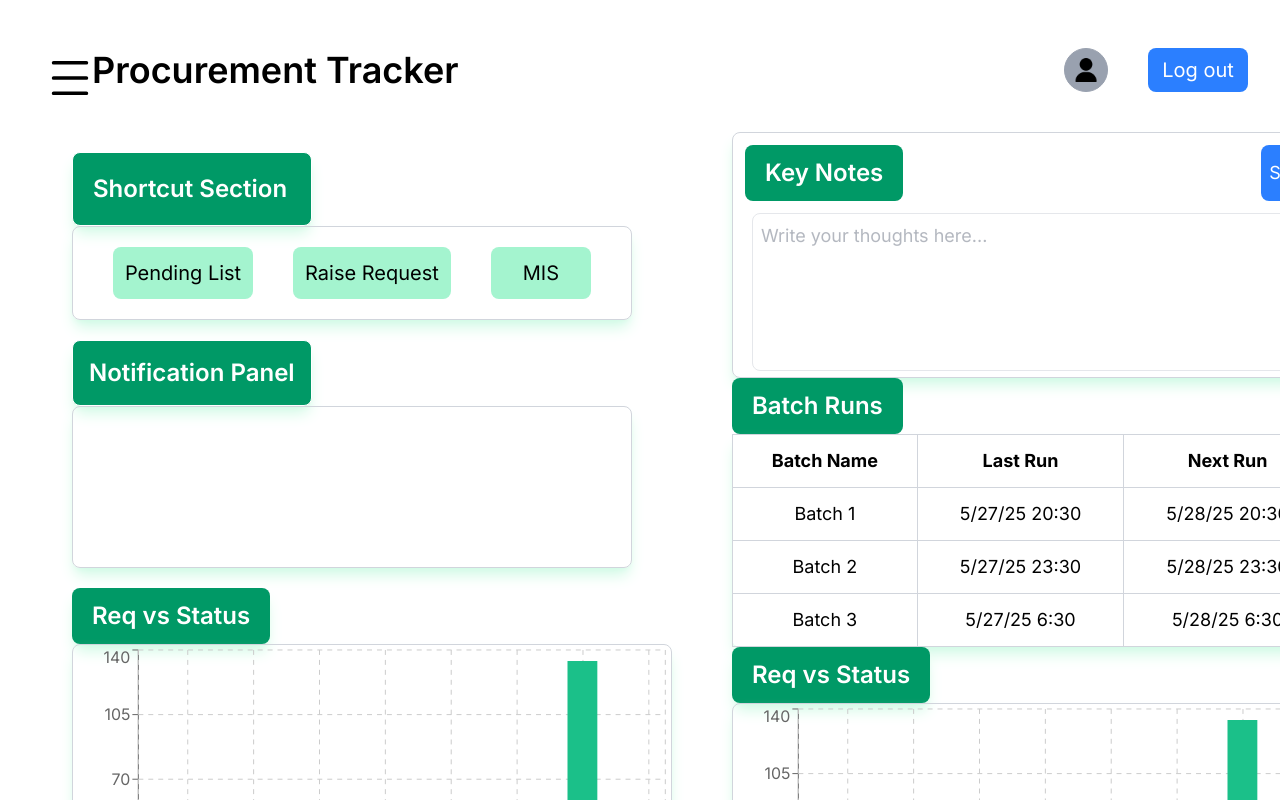
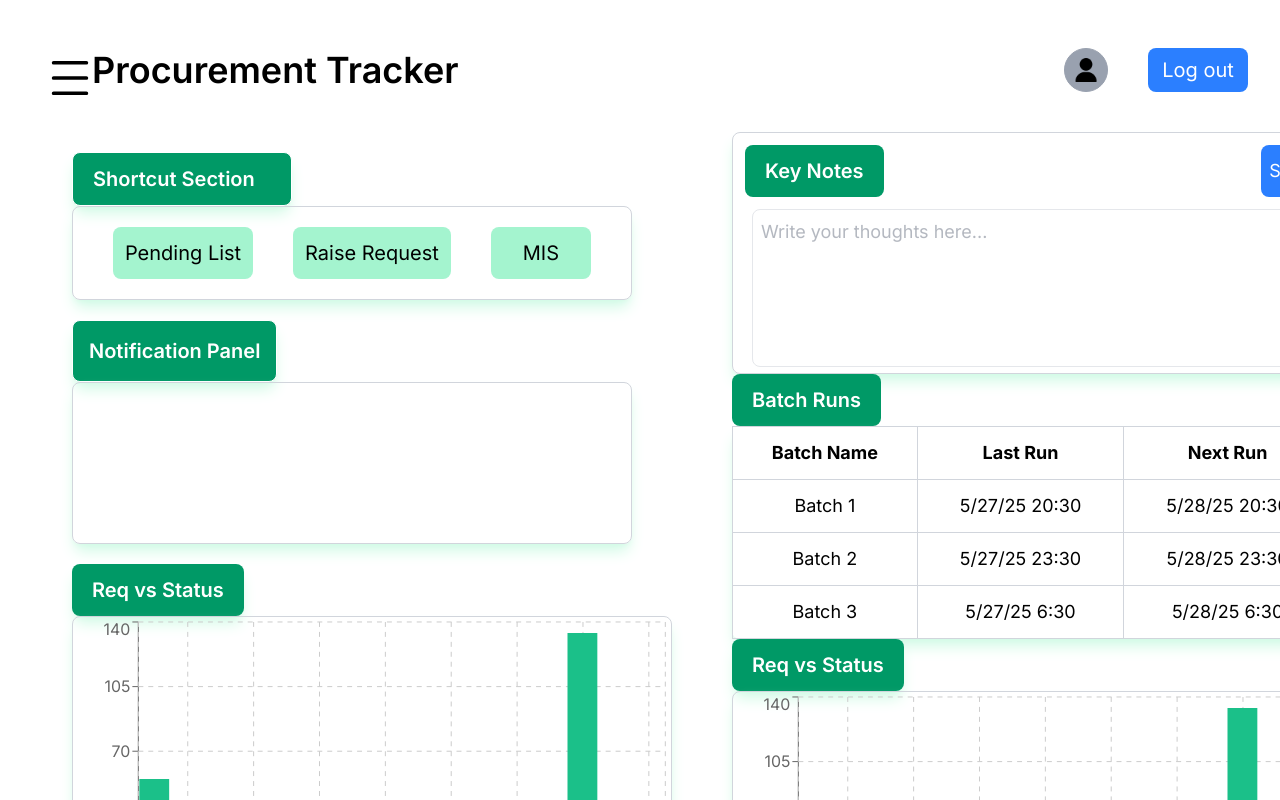
Before and after one commit to arya23923/procurement-tracker-system, a React (Vite) app: page / in a window 1280 px wide. Shown: the top 800 px of the page. Built offline with nearby package versions, Linux system fonts and the light colour scheme.

Commit message:
made the font of subheader smaller

```diff
--- a/src/App.jsx
+++ b/src/App.jsx
@@ -19,7 +19,7 @@ function App() {
             <Notification />
             <Graph />
           </div>
-          <div className='flex flex-col flex-1 md:pl-20'>
+          <div className='flex flex-col flex-1 space-y-10 h-full md:pl-20'>
             <Key />
             <Batch />
             <Graph />
--- a/src/components/Batch.tsx
+++ b/src/components/Batch.tsx
@@ -14,7 +14,7 @@ const Batch : FC = () => {
     ]
     return(
         <div className="flex flex-col items-start">
-            <p className="font-semibold bg-emerald-600 text-white rounded-lg p-5 pt-3 pb-3 md:text-2xl p-5">Batch Runs</p>
+            <p className="font-semibold bg-emerald-600 text-white rounded-lg p-5 pt-3 pb-3 md:text-xl p-5">Batch Runs</p>
             <table className="text-sm font-normal p-5 border rounded-lg border-gray-300 shadow-lg shadow-emerald-100 w-full md:text-lg">
                <thead className="font-normal p-5">
                     <tr>
--- a/src/components/Graph.tsx
+++ b/src/components/Graph.tsx
@@ -28,7 +28,7 @@ const Graph : FC = () => {
 
     return(
         <div className="flex flex-col items-start pb-10">
-            <p className="font-semibold bg-emerald-600 rounded-lg text-white shadow-lg shadow-emerald-100 md:text-2xl p-5 pt-3 pb-3">Req vs Status</p>
+            <p className="font-semibold bg-emerald-600 rounded-lg text-white shadow-lg shadow-emerald-100 md:text-xl p-5 pt-3 pb-3">Req vs Status</p>
             <BarChart width={600} height={350} data={data} className="border rounded-lg border-gray-300 shadow-lg shadow-emerald-100">
                 <XAxis dataKey="key" stroke="#114d39ff" tick={{ fontSize: 15 }} angle={-45} textAnchor="end" height={80}/>
                 <YAxis />
--- a/src/components/Key.tsx
+++ b/src/components/Key.tsx
@@ -22,7 +22,7 @@ const Key: FC = () => {
     return (
         <div className="border rounded-lg border-gray-300 shadow-lg shadow-emerald-100">
             <div className="flex justify-between p-3">
-                <p className="font-semibold bg-emerald-600 text-white rounded-lg p-5 pt-3 pb-3 md:text-2xl flex items-center">Key Notes</p>
+                <p className="font-semibold bg-emerald-600 text-white rounded-lg p-5 pt-3 pb-3 md:text-xl flex items-center">Key Notes</p>
                 <button onClick={handleSave} className="bg-blue-500 text-white rounded-lg p-2 text-sm md:text-lg">Save</button>
             </div>
             <textarea
--- a/src/components/Notification.tsx
+++ b/src/components/Notification.tsx
@@ -3,7 +3,7 @@ import { FC } from "react";
 const Notification: FC = () => {
     return(
         <div className="flex flex-col items-start p-0 pt-5 pb-5">
-            <p className="font-semibold p-4 md:text-2xl bg-emerald-600 shadow-lg shadow-emerald-100 text-white border rounded-lg">Notification Panel</p>
+            <p className="font-semibold p-4 md:text-xl bg-emerald-600 shadow-lg shadow-emerald-100 text-white border rounded-lg">Notification Panel</p>
             <div className="p-15 pr-20 pl-20 border border-gray-300 rounded-lg shadow-lg shadow-emerald-100 w-80 pb-10 md:w-140 md:p-20"></div>
         </div>
     )
--- a/src/components/Shortcut.tsx
+++ b/src/components/Shortcut.tsx
@@ -3,7 +3,7 @@ import { FC } from "react";
 const Shortcut :FC = () => {
     return(
         <div className="w-full flex flex-col">
-            <p className="p-5 pt-3 pb-3 w-50 bg-emerald-600 shadow-lg shadow-emerald-100 text-white border border-white rounded-lg flex items-start font-semibold md:pt-5 md:p-5 md:w-60 md:text-2xl">Shortcut Section</p>
+            <p className="p-5 pt-3 pb-3 w-50 bg-emerald-600 shadow-lg shadow-emerald-100 text-white border border-white rounded-lg flex items-start font-semibold md:w-55 md:text-xl">Shortcut Section</p>
             <div className="flex justify-around items-center border border-gray-300 shadow-lg shadow-emerald-100 p-2 rounded-lg text-sm md:text-xl md:p-5 md:w-140">
                 <a href="#" className="bg-emerald-200 p-3 rounded-lg">Pending List</a>
                 <a href="#" className="bg-emerald-200 p-3 rounded-lg">Raise Request</a>
```
